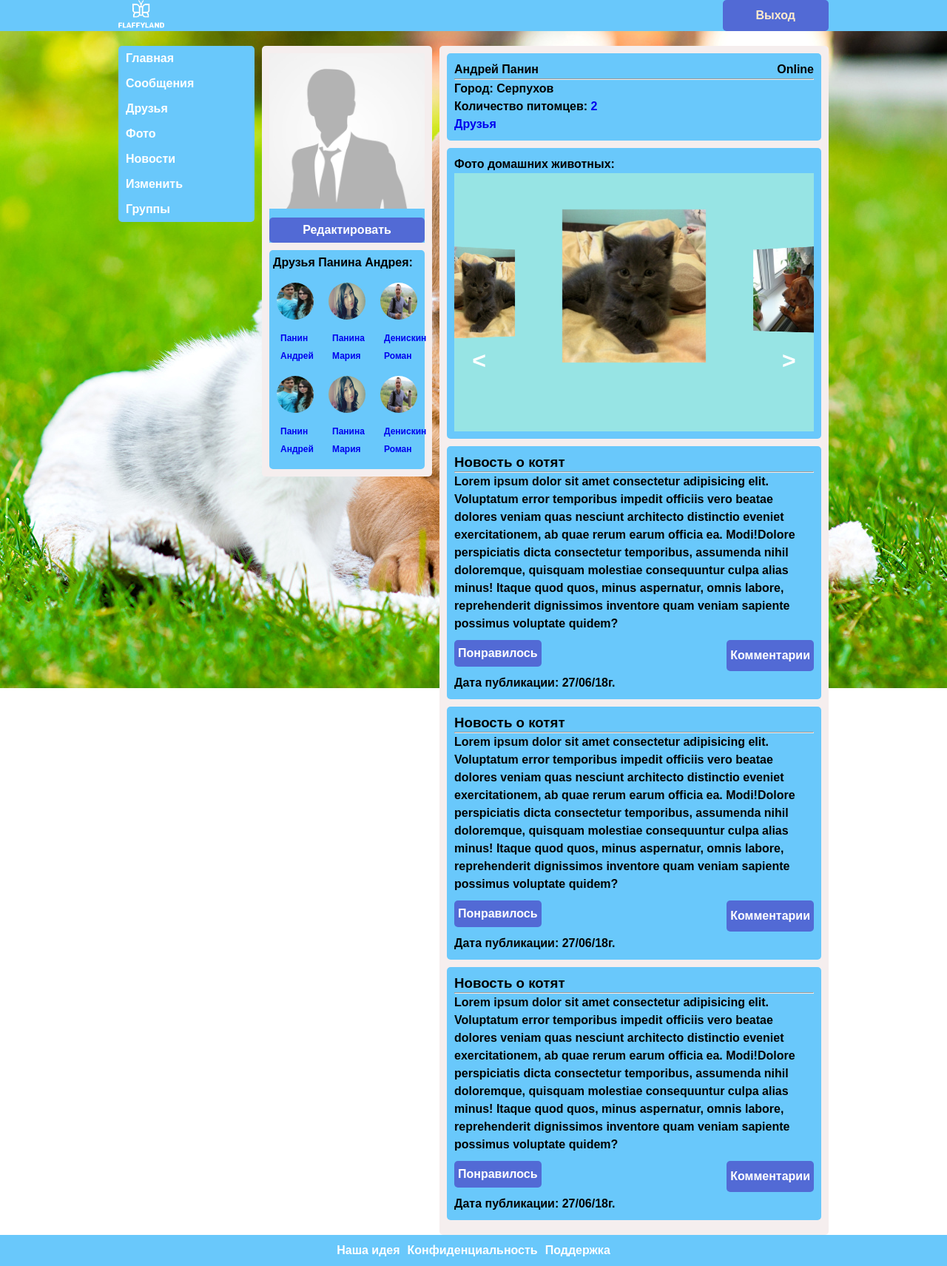
After one commit to Bugaga159/animal-site, a PHP site: page /profile.html in a window 1280 px wide. The commit adds this page. Shown: the whole page at 74% size. Run offline with PHP 8.4, Linux system fonts and the light colour scheme.

Commit message:
настройка карусели для фото

```diff
--- a/css/style.css
+++ b/css/style.css
@@ -264,23 +264,48 @@ li {
 }
 .profile__settings {
     width: 25%;
-    background: #69c8fb;
+    background: rgb(245, 238, 238);
     margin-left: 10px;
     border-radius: 5px;
 
 }
+.profile__friends {
+    margin: 10px;
+    background: #69c8fb;
+    border-radius: 5px;
+}
+.profile__friends p {
+    padding: 5px;
+}
+.profile__friends ul {
+    display: flex;
+    justify-content: space-between;
+    flex-wrap: wrap;
+    padding: 5px;
+
+}
 .setting__wrapper {
     margin: 10px;
+    background: #69c8fb;
+}
+.profile__friends li{
+    width: 25%;
+    font-size: 12px;
+    padding: 5px;
+}
+.profile__friends img {
+    height: 50px;
+    border-radius: 50%;
 }
 
 .profile__wall {
     width: 55%;
-    background: #69c8fb;
     margin-left: 10px;
     border-radius: 5px;
     display: flex;
     flex-direction: column;
     padding: 10px;
+    background: rgb(245, 238, 238);
 }
 .user_menu_link:hover,
 .user_menu_link:focus {
@@ -307,6 +332,11 @@ li {
 .changes_profil:focus {
     background-color: #899ae4;
 }
+.wall__setting {
+    background: #69c8fb;
+    border-radius: 5px;
+    padding: 10px;
+}
 
 .wall__setting ul {
     display: flex;
@@ -317,7 +347,7 @@ div#carousel {
     background: #97e4e4;
     padding-top: 10%;
     font-size:0;
-    margin-bottom: 3rem;
+    /* margin-bottom: 3rem;  */
     overflow: hidden;
   }
   figure#spinner {
@@ -355,12 +385,50 @@ div#carousel {
   div#carousel ~ span:hover { color: #888; cursor: pointer; }
 
 .wall__foto {
-    margin-top: 20px;
+    background: #69c8fb;
+    margin-top: 10px;
+    border-radius: 5px;
+    padding: 10px;
 }
 
-
-
-
+.news {
+    margin-bottom: 10px;
+    background: #69c8fb;
+    margin-top: 10px;
+    border-radius: 5px;
+    padding: 10px;
+}
+.news button {
+    padding: 9px 5px;
+    border: 0 solid;
+    border-radius: 5px;
+    margin-top: 10px;
+    background-color: #526ad5;
+    color: #fff;
+    font-size: 16px;
+    font-weight: bold;
+}
+.news a {
+    display: block;
+    float: right;
+    padding: 9px 5px;
+    border: 0 solid;
+    border-radius: 5px;
+    margin-top: 10px;
+    background-color: #526ad5;
+    color: #fff;
+    font-size: 16px;
+    font-weight: bold;
+}
+.news__date {
+    padding-top: 10px;
+}
+.news a:hover,
+.news a:focus,
+.news button:hover,
+.news button:focus {
+    opacity: 0.7;
+}
 
 
 /*-------------------------------------FOOTER-----------------------------------------*/
--- /dev/null
+++ b/js/setting.js
@@ -0,0 +1,6 @@
+var angle = 0;
+function galleryspin(sign) {
+spinner = document.querySelector("#spinner");
+if (!sign) { angle = angle + 45; } else { angle = angle - 45; }
+spinner.setAttribute("style","-webkit-transform: rotateY("+ angle +"deg); -moz-transform: rotateY("+ angle +"deg); transform: rotateY("+ angle +"deg);");
+}
--- /dev/null
+++ b/profile.html
@@ -0,0 +1,174 @@
+<!DOCTYPE html>
+<html lang="en">
+<head>
+    <meta charset="UTF-8">
+    <meta name="viewport" content="width=device-width, initial-scale=1.0">
+    <meta http-equiv="X-UA-Compatible" content="ie=edge">
+    <title>Flaffyland</title>
+
+    <link rel="stylesheet" href="css/style.css">
+</head>
+<body>
+    <header class="header">
+        <div class="container">
+            <div class="header__nav">
+                <div class="header__logo">
+                    <a href="index.html"><img src="img/logo-bg.png" alt="HOME" height=42 ></a>
+                </div>
+                <div class="header__btn_back">
+                    <a href="index.html" class="btn btn-success">Выход</a>
+                </div>
+            </div>
+        </div>
+    </header>
+    <main class="main__profile">
+        <div class="container">
+            <div class="main__profile__wrapper">
+                <nav>
+                    <ul class="user_menu">
+                        <li><a class="user_menu_link " href="profile.html"><p class="user_menu_text" href="#">Главная</p></a></li>
+                        <li><a class="user_menu_link" href="messeges.html"><p class="user_menu_text" href="#">Сообщения</p></a></li>
+                        <li><a class="user_menu_link" href="friends.html"><p class="user_menu_text" href="#">Друзья</p></a></li>
+                        <li><a class="user_menu_link" href="image_user.html"><p class="user_menu_text" href="#">Фото</p></a></li>
+                        <li><a class="user_menu_link" href="news_profile.html"><p class="user_menu_text" href="#">Новости</p></a></li>
+                        <li><a class="user_menu_link" href="changes_profile.html"><p class="user_menu_text" href="#">Изменить</p></a></li>
+                        <li><a class="user_menu_link" href="group_profile.html"><p class="user_menu_text" href="#">Группы</p></a></li>
+                    </ul>
+                </nav>
+                <section class="profile__settings">
+                    <div class="setting__wrapper">
+                        <a href="">
+                            <img src="img/avatars/no_avatar.gif" alt="avatar" >
+                        </a>
+                        <div>
+                            <a class="changes_profil" href="changes_profile.html">Редактировать</a>
+                        </div>
+                    </div>
+                    <div class="profile__friends">
+                        <p>Друзья Панина Андрея:</p>
+                        <ul>
+                            <li>
+                                <a href="#"><img src="img/avatars/ava-i.jpg" alt="">
+                                <p>Панин Андрей</p></a>
+                            </li>
+                            <li>
+                                <a href="#"><img src="img/avatars/masha.jpg" alt="">
+                                <p>Панина Мария</p></a>
+                            </li>
+                            <li>
+                                <a href="#"><img src="img/avatars/roma.jpg" alt="">
+                                <p>Денискин Роман</p></a>
+                            </li>
+                            <li>
+                                <a href="#"><img src="img/avatars/ava-i.jpg" alt="">
+                                <p>Панин Андрей</p></a>
+                            </li>
+                            <li>
+                                <a href="#"><img src="img/avatars/masha.jpg" alt="">
+                                <p>Панина Мария</p></a>
+                            </li>
+                            <li>
+                                <a href="#"><img src="img/avatars/roma.jpg" alt="">
+                                <p>Денискин Роман</p></a>
+                            </li>
+                        </ul>
+                    </div>
+                </section>
+                <section class="profile__wall">
+                    <section class="wall__setting">
+                        <ul>
+                            <li>Андрей Панин</li>
+                            <li>Online</li>
+                        </ul>
+                        <hr>
+                        <p>Город: Серпухов</p>
+                        <p>Количество питомцев: <a href="#">2</a></p>
+                        <p><a href="#">Друзья</a></p>
+
+                    </section>
+                    <section class="wall__foto">
+                        <p>Фото домашних животных:</p>
+                        <div id="carousel">
+                            <figure id="spinner">
+                                <img src="img/pets_avatar/1.jpg" alt>
+                                <img src="img/pets_avatar/2.jpg" alt>
+                                <img src="img/pets_avatar/3.jpg" alt>
+                                <img src="img/pets_avatar/1.jpg" alt>
+                                <img src="img/pets_avatar/2.jpg" alt>
+                                <img src="img/pets_avatar/3.jpg" alt>
+                                <img src="img/pets_avatar/1.jpg" alt>
+                                <img src="img/pets_avatar/2.jpg" alt>
+                            </figure>
+                        </div>
+                        <span style="float:left" class="ss-icon" onclick="galleryspin('-')">&lt;</span>
+                        <span style="float:right" class="ss-icon" onclick="galleryspin('')">&gt;</span>
+                    </section>
+                    <section class="wall__news">
+                        <div class="news">
+                            <h1>Новость о котят</h1>
+                            <hr>
+                            <p>Lorem ipsum dolor sit amet consectetur
+                                adipisicing elit. Voluptatum error temporibus
+                                 impedit officiis vero beatae dolores veniam
+                                 quas nesciunt architecto distinctio eveniet
+                                 exercitationem, ab quae rerum earum officia
+                                 ea. Modi!Dolore perspiciatis dicta consectetur
+                                 temporibus, assumenda nihil doloremque, quisquam
+                                 molestiae consequuntur culpa alias minus! Itaque
+                                 quod quos, minus aspernatur, omnis labore, reprehenderit
+                                 dignissimos inventore quam veniam sapiente possimus
+                                 voluptate quidem?</p>
+                            <p><button>Понравилось</button><a href="#">Комментарии</a></p>
+                            <p class="news__date">Дата публикации: 27/06/18г.</p>
+                        </div>
+                        <div class="news">
+                            <h1>Новость о котят</h1>
+                            <hr>
+                            <p>Lorem ipsum dolor sit amet consectetur
+                                adipisicing elit. Voluptatum error temporibus
+                                    impedit officiis vero beatae dolores veniam
+                                    quas nesciunt architecto distinctio eveniet
+                                    exercitationem, ab quae rerum earum officia
+                                    ea. Modi!Dolore perspiciatis dicta consectetur
+                                    temporibus, assumenda nihil doloremque, quisquam
+                                    molestiae consequuntur culpa alias minus! Itaque
+                                    quod quos, minus aspernatur, omnis labore, reprehenderit
+                                    dignissimos inventore quam veniam sapiente possimus
+                                    voluptate quidem?</p>
+                            <p><button>Понравилось</button><a href="#">Комментарии</a></p>
+                            <p class="news__date">Дата публикации: 27/06/18г.</p>
+                        </div>
+                        <div class="news">
+                            <h1>Новость о котят</h1>
+                            <hr>
+                            <p>Lorem ipsum dolor sit amet consectetur
+                                adipisicing elit. Voluptatum error temporibus
+                                    impedit officiis vero beatae dolores veniam
+                                    quas nesciunt architecto distinctio eveniet
+                                    exercitationem, ab quae rerum earum officia
+                                    ea. Modi!Dolore perspiciatis dicta consectetur
+                                    temporibus, assumenda nihil doloremque, quisquam
+                                    molestiae consequuntur culpa alias minus! Itaque
+                                    quod quos, minus aspernatur, omnis labore, reprehenderit
+                                    dignissimos inventore quam veniam sapiente possimus
+                                    voluptate quidem?</p>
+                            <p><button>Понравилось</button><a href="#">Комментарии</a></p>
+                            <p class="news__date">Дата публикации: 27/06/18г.</p>
+                        </div>
+                    </section>
+                </section>
+            </div>
+        </div>
+    </main>
+    <footer class="footer">
+        <div class="container">
+            <div class="footer__nav">
+                <a class="footer__link" href="about company.html">Наша идея</a>
+                <a class="footer__link" href="#">Конфиденциальность</a>
+                <a class="footer__link" href="#">Поддержка</a>
+            </div>
+        </div>
+    </footer>
+    <script src="js/setting.js"></script>
+</body>
+</html>
```
Also changed, not shown: img/nav/_ionicons_svg_md-home.svg (added).
